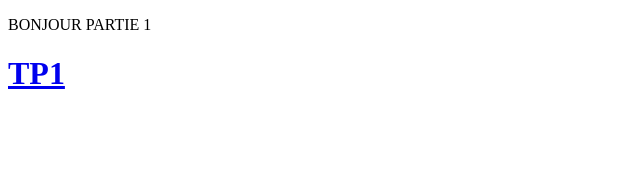
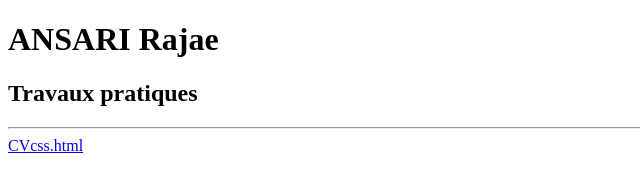
Before and after one commit to FELIOUNE01/TEST, a plain HTML site: page index.html in a window 1280 px wide. Shown: the whole page, without its empty margins (0-640 px from the left). Drawn offline with Linux system fonts and the light colour scheme.

Commit message:
Update index.html

```diff
--- a/index.html
+++ b/index.html
@@ -2,10 +2,15 @@
 <html lang="en" dir="ltr">
   <head>
     <meta charset="utf-8">
-    <title>TEST</title>
+    <title>ANSARI Rajae</title>
   </head>
   <body>
-    <p>BONJOUR PARTIE 1</p>
-    <h1><a href="./CVCSS.html">TP1</a></h1>
+    <h1>ANSARI Rajae </h1>
+    <h2>Travaux pratiques  </h2>
+    <hr>
+
+
+    <a href="CVCSS.html">CVcss.html </a>
+
   </body>
 </html>
```
